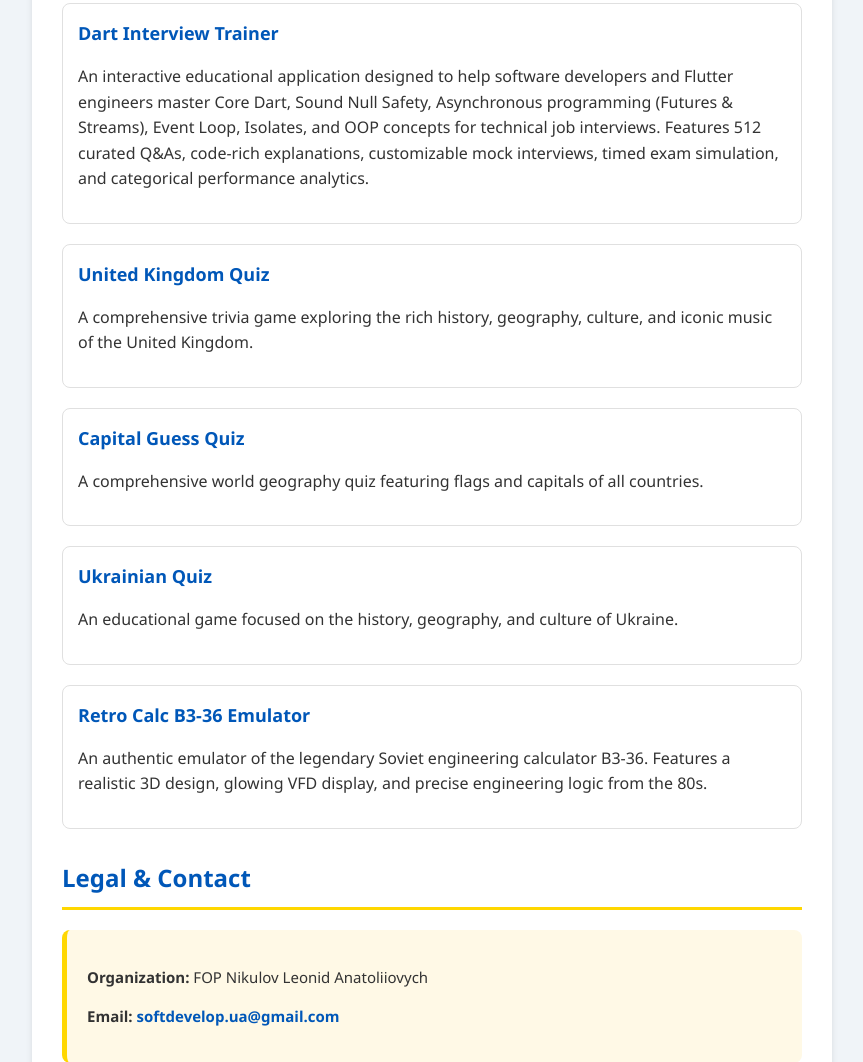
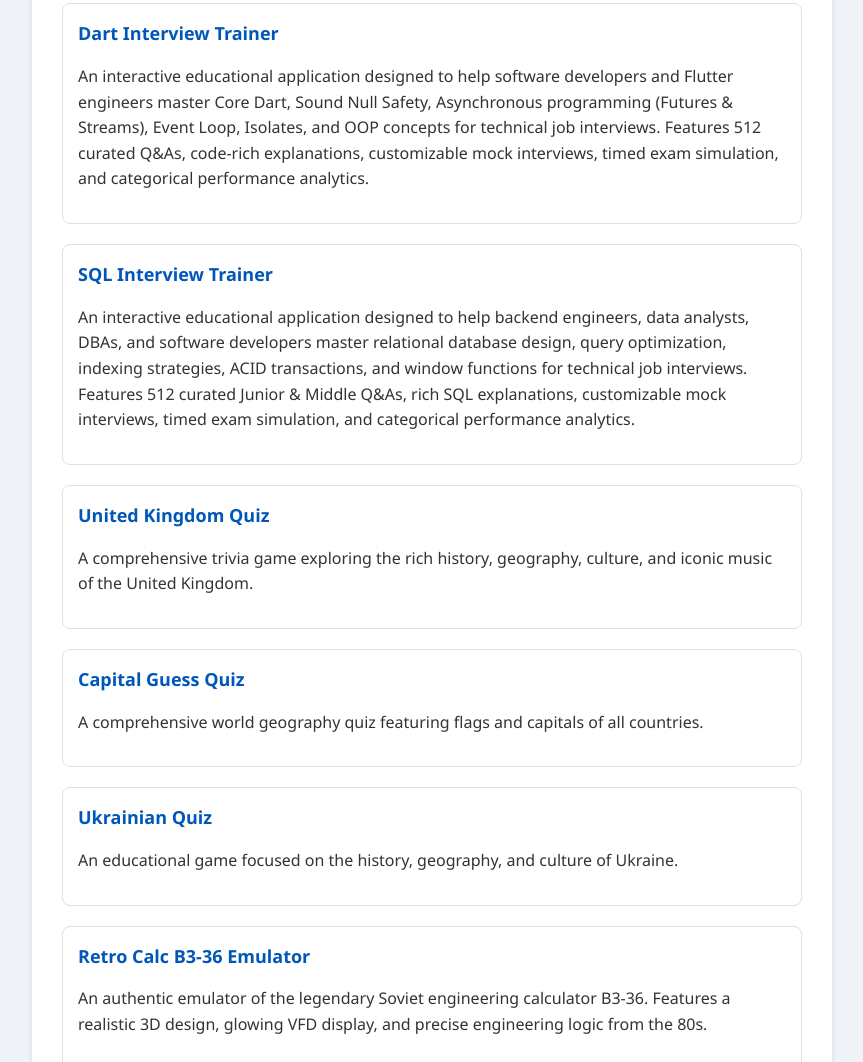
Before and after one commit to Leon68-dev/Leon68-dev.github.io, a plain HTML site: page index.html in a window 1280 px wide. Shown: the part 2719-3781 px from the top of the page, without its empty margins (208-1071 px from the left). Drawn offline with Linux system fonts and the light colour scheme.

Commit message:
changing (cmd)

```diff
--- a/index.html
+++ b/index.html
@@ -169,6 +169,13 @@
 
     <div class="app-card">
         <div>
+            <strong>SQL Interview Trainer</strong>
+            <p>An interactive educational application designed to help backend engineers, data analysts, DBAs, and software developers master relational database design, query optimization, indexing strategies, ACID transactions, and window functions for technical job interviews. Features 512 curated Junior & Middle Q&As, rich SQL explanations, customizable mock interviews, timed exam simulation, and categorical performance analytics.</p>
+        </div>
+    </div>
+
+    <div class="app-card">
+        <div>
             <strong>United Kingdom Quiz</strong>
             <p>A comprehensive trivia game exploring the rich history, geography, culture, and iconic music of the United Kingdom.</p>
         </div>
```
